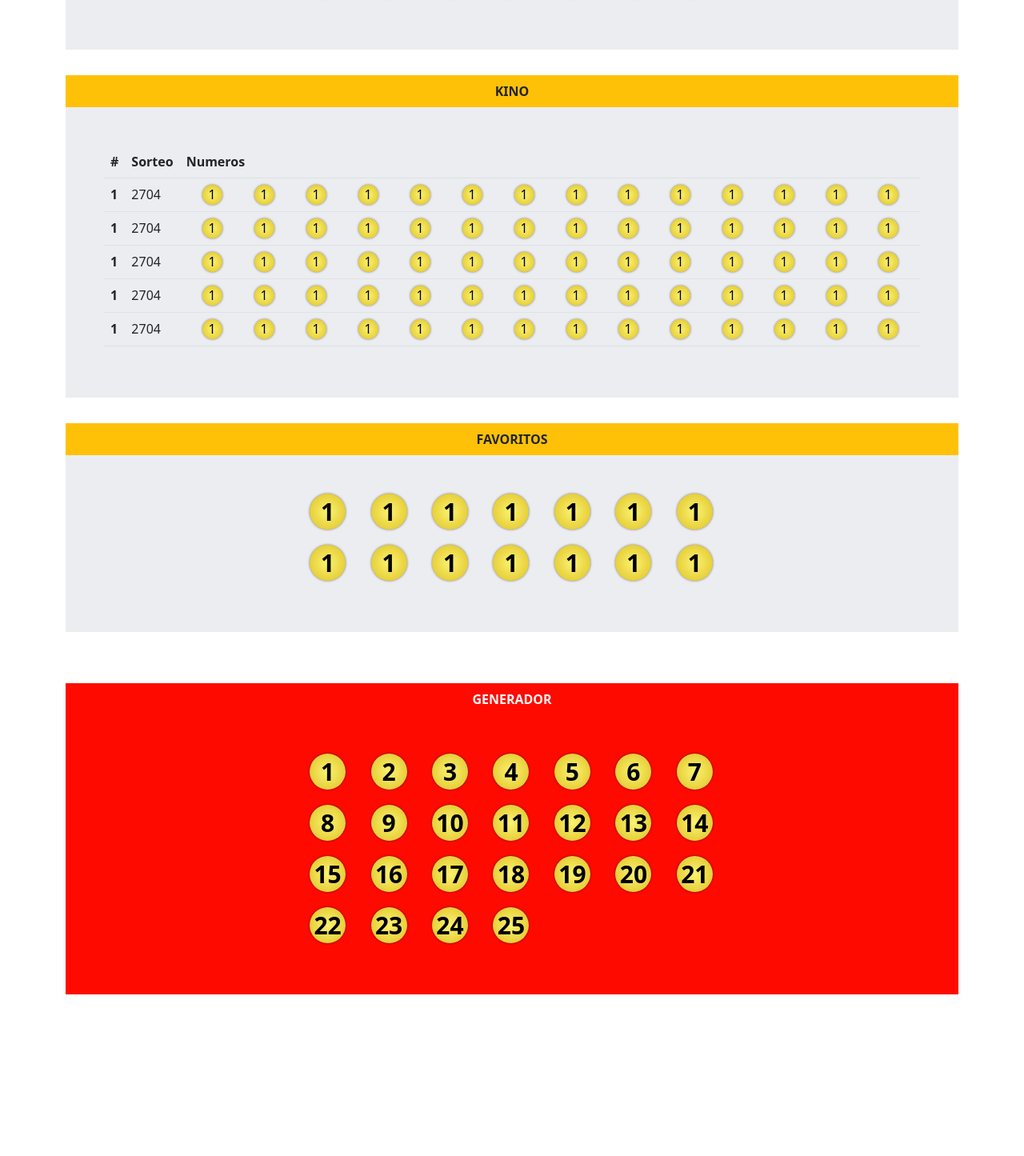
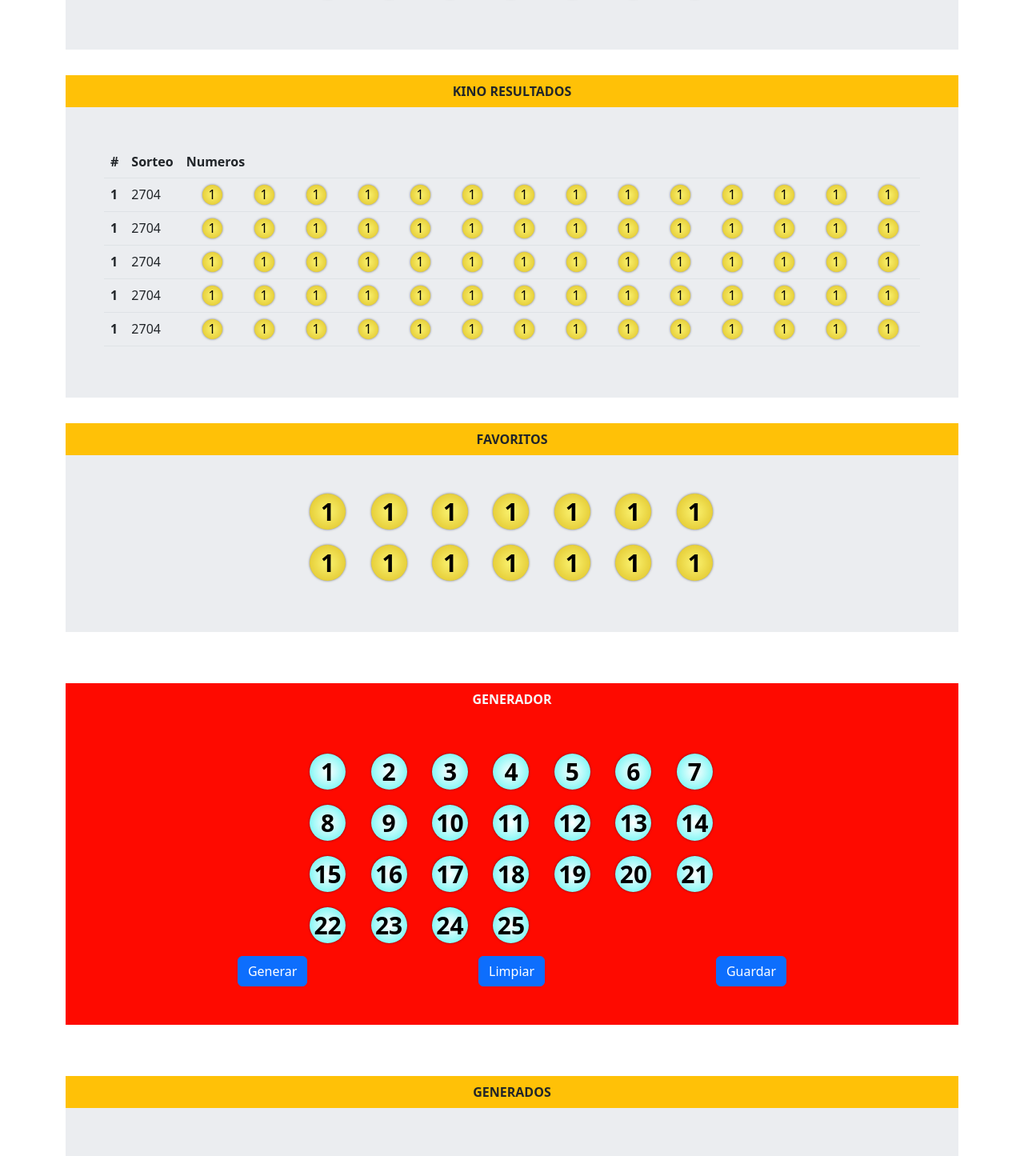
Before and after one commit to javiercollao/lottery-simulator, a React (Create React App) app: page / in a window 1280 px wide. Shown: the part 858-2303 px from the top of the page at 80% size. Before the commit the page ends 2149 px from the top, so only its background shows below. Built offline with nearby package versions, Linux system fonts and the light colour scheme.

Commit message:
Added some states

```diff
--- a/src/components/App.jsx
+++ b/src/components/App.jsx
@@ -11,9 +11,10 @@ export default function App() {
         <NumbersBox content="main"/>
         <NumbersBox content="CONSECUTIVOS"/>
         <NumbersBox content="SUELTOS"/>
-        <LotteryTable />
+        <LotteryTable content="KINO RESULTADOS"/>
         <NumbersBox content="FAVORITOS"/>
         <GameGenerator />
+        <LotteryTable content="GENERADOS" />
     </>
   )
 }
--- a/src/components/ButtonBall.jsx
+++ b/src/components/ButtonBall.jsx
@@ -1,13 +1,23 @@
 import React, { useState } from 'react'
 
 export default function ButtonBall({number}) {
-    const [buttonState, setState] = useState()
+    const [buttonStyleState, setState] = useState(false)
+
+    const styleButtonHandle = () => setState(!buttonStyleState)
+
+    let style;
+    if(buttonStyleState){
+        style = "bola"
+    }else{
+        style = "bola bola-noSeleccionada"
+    }
+
 
 
   return (
     <li>
         <li>
-            <span className="bola" onClick={() => console.log("hola")}>{number}</span>
+            <span className={style} onClick={() => styleButtonHandle()}>{number}</span>
         </li>
     </li>
   )
--- a/src/components/GameGenerator.jsx
+++ b/src/components/GameGenerator.jsx
@@ -12,6 +12,11 @@ export default function GameGenerator() {
             <div class="p-5 bg-carton rounded-bottom-3">
                 <div class="container">
                   <ButtonsNumber></ButtonsNumber>
+                  <div className="w-100 d-flex px-5 justify-content-around">
+                    <Button>Generar</Button>
+                    <Button>Limpiar</Button>
+                    <Button>Guardar</Button>
+                  </div>
                 </div>
             </div>
         </div>
--- a/src/components/LotteryTable.jsx
+++ b/src/components/LotteryTable.jsx
@@ -2,11 +2,12 @@ import React from 'react'
 import NumbersBoxHeaderTitle from './NumbersBoxHeaderTitle'
 import LotteryItem from './LotteryItem'
 
-export default function LotteryTable() {
+export default function LotteryTable({content}) {
+
   return (
     <>
         <div class="container py-3">
-            <NumbersBoxHeaderTitle title="KINO" />
+            <NumbersBoxHeaderTitle title={content} />
             <div class="p-5 bg-grey rounded-bottom-3">
                 <div class="table-responsive">
                     <table class="table responsive">
```
